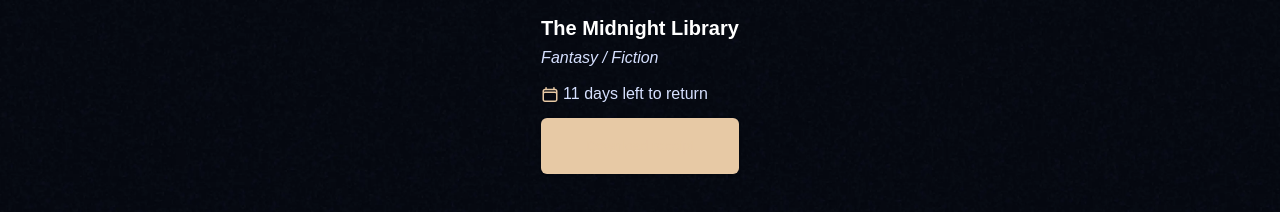
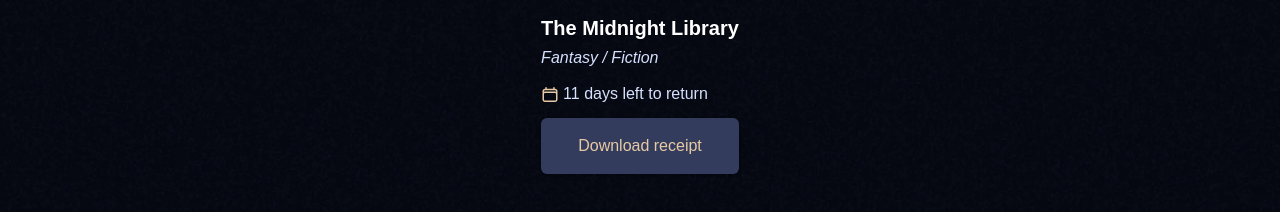
Before and after one commit to brherr/book-wise, a Next.js app: page / in a window 1280 px wide. Shown: the part 1061-1273 px from the top of the page. Built offline with nearby package versions, Linux system fonts and the light colour scheme; grey boxes are pictures that could not be loaded; a web font is replaced by a local one.

Commit message:
fix borrowed book button styling

```diff
--- a/app/globals.css
+++ b/app/globals.css
@@ -50,7 +50,7 @@
   }
 
   .book-btn {
-    @apply bg-dark-600 mt-3 min-h-14 w-full font-bebas-neue text-base text-primary;
+    @apply bg-dark-600 mt-3 min-h-14 w-full font-bebas-neue text-base text-primary !important;
   }
 
   /* Borrowed Book */
```
